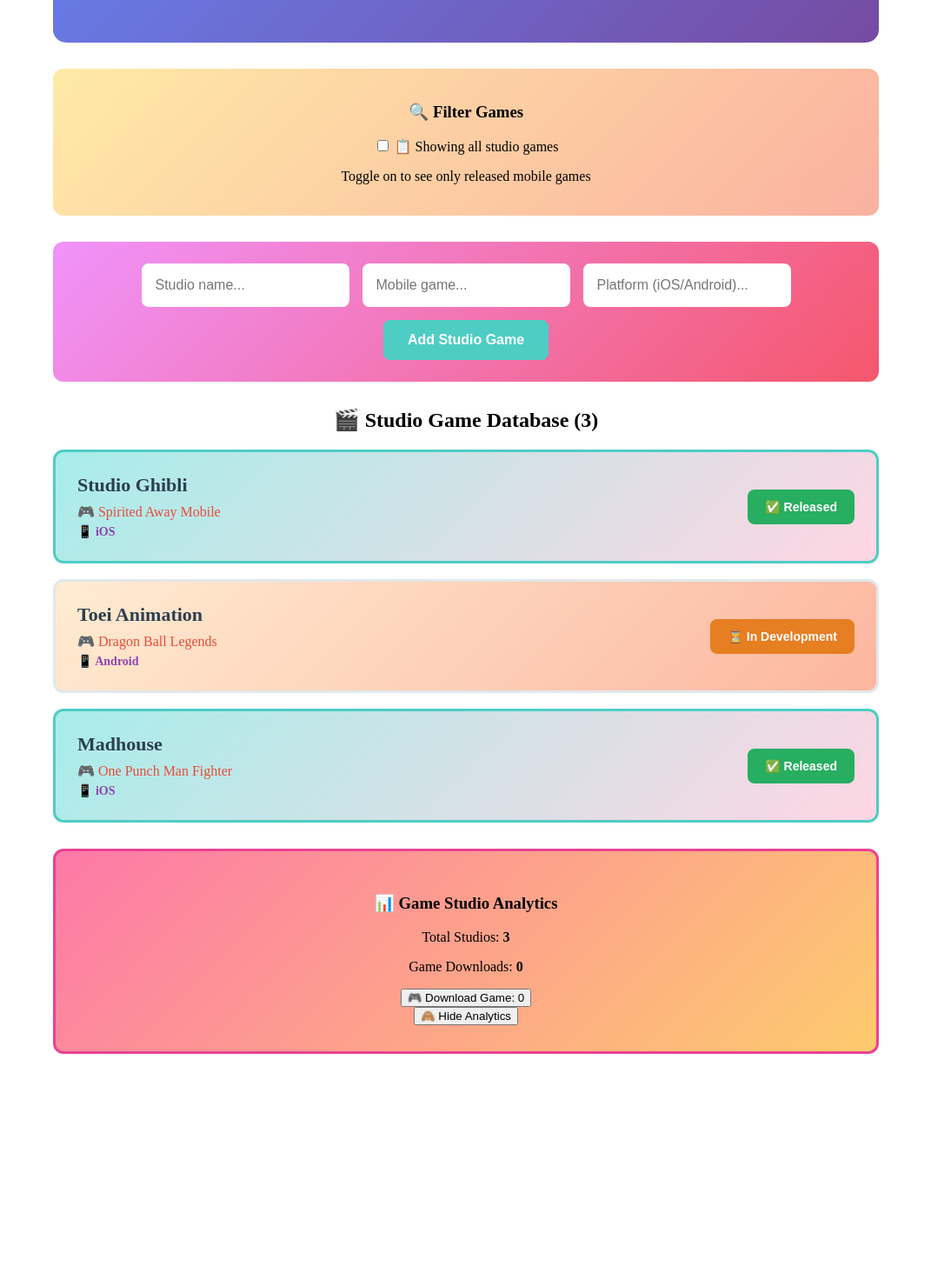
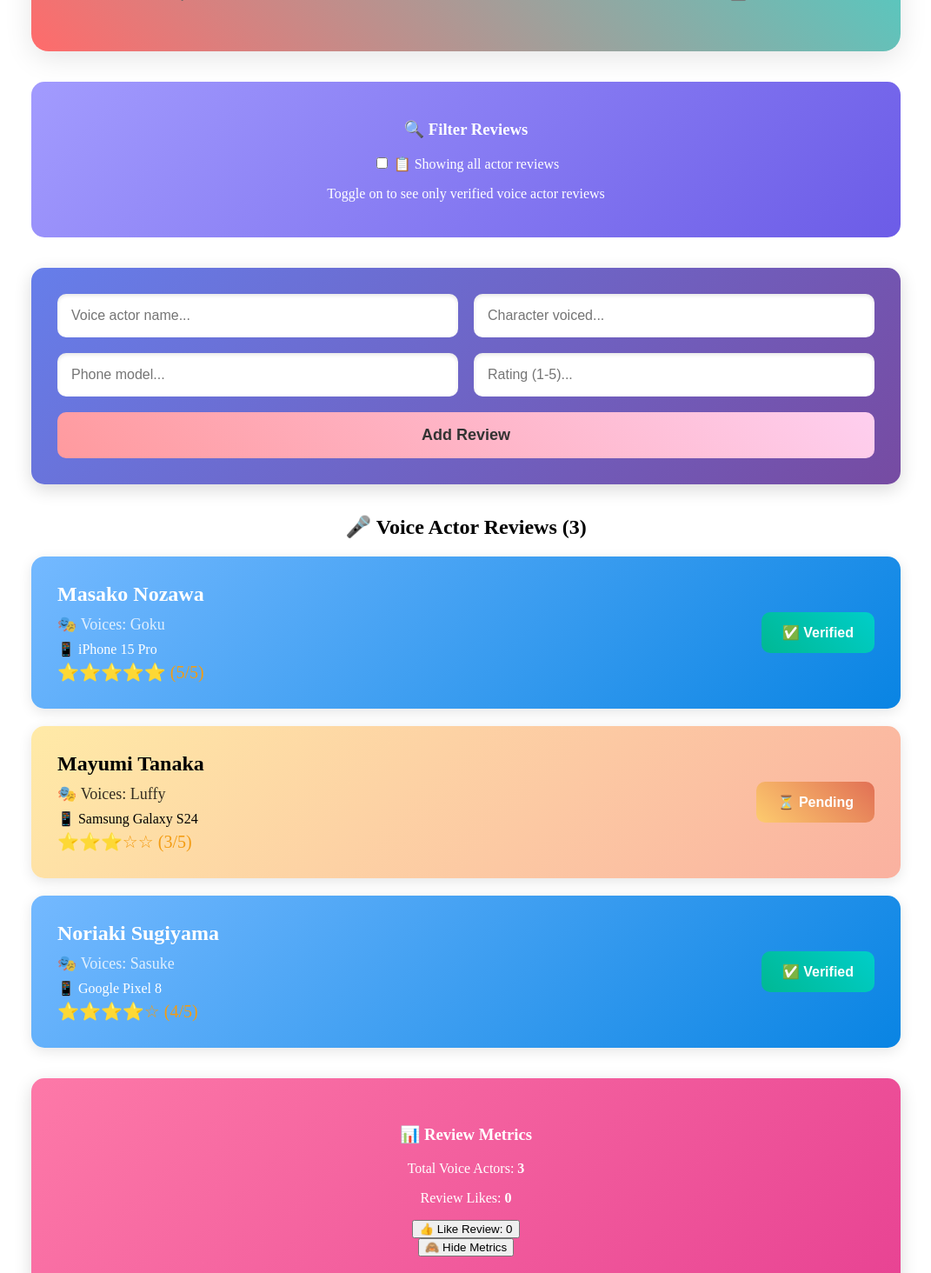
Before and after one commit to Prudhvi-69/workspace, a React (Create React App) app in the folder reactapp/: page / in a window 1280 px wide. Shown: the part 120-1584 px from the top of the page at 87% size, without its empty margins (104-1175 px from the left). Before the commit the page ends 1390 px from the top, so only its background shows below. Built offline with nearby package versions, Linux system fonts and the light colour scheme.

Commit message:
Anime React Project - app-4

```diff
--- a/reactapp/src/App.css
+++ b/reactapp/src/App.css
@@ -1,132 +1,140 @@
 .App {
   text-align: center;
-  max-width: 950px;
+  max-width: 1000px;
   margin: 0 auto;
   padding: 20px;
 }
 
 .App-header {
-  background: linear-gradient(135deg, #667eea 0%, #764ba2 100%);
-  padding: 30px;
+  background: linear-gradient(45deg, #ff6b6b, #4ecdc4);
+  padding: 35px;
   color: white;
-  border-radius: 15px;
-  margin-bottom: 30px;
+  border-radius: 20px;
+  margin-bottom: 35px;
+  box-shadow: 0 8px 32px rgba(0,0,0,0.1);
 }
 
 .add-form {
-  display: flex;
-  gap: 15px;
-  margin: 30px 0;
-  padding: 25px;
-  background: linear-gradient(135deg, #f093fb 0%, #f5576c 100%);
-  border-radius: 12px;
-  flex-wrap: wrap;
-  justify-content: center;
+  display: grid;
+  grid-template-columns: repeat(2, 1fr);
+  gap: 18px;
+  margin: 35px 0;
+  padding: 30px;
+  background: linear-gradient(135deg, #667eea, #764ba2);
+  border-radius: 15px;
+  box-shadow: 0 6px 20px rgba(0,0,0,0.15);
 }
 
 .add-form input {
-  padding: 14px;
-  border: 2px solid #fff;
-  border-radius: 8px;
+  padding: 16px;
+  border: none;
+  border-radius: 10px;
   font-size: 16px;
-  min-width: 180px;
+  box-shadow: inset 0 2px 4px rgba(0,0,0,0.1);
 }
 
 .add-form button {
-  padding: 14px 28px;
-  background-color: #4ecdc4;
+  grid-column: span 2;
+  padding: 16px 32px;
+  background: linear-gradient(45deg, #ff9a9e, #fecfef);
+  color: #333;
+  border: none;
+  border-radius: 10px;
+  cursor: pointer;
+  font-size: 18px;
+  font-weight: bold;
+}
+
+.add-form button:hover {
+  transform: translateY(-2px);
+  box-shadow: 0 4px 12px rgba(0,0,0,0.2);
+}
+
+.actor-list {
+  margin: 35px 0;
+}
+
+.actor-item {
+  display: grid;
+  grid-template-columns: 1fr auto;
+  align-items: center;
+  padding: 30px;
+  margin: 20px 0;
+  border-radius: 15px;
+  background: linear-gradient(135deg, #ffeaa7, #fab1a0);
+  box-shadow: 0 4px 15px rgba(0,0,0,0.1);
+}
+
+.actor-item.verified {
+  background: linear-gradient(135deg, #74b9ff, #0984e3);
   color: white;
+}
+
+.actor-info {
+  text-align: left;
+}
+
+.actor-name {
+  font-weight: bold;
+  font-size: 24px;
+  margin-bottom: 10px;
+}
+
+.character-name {
+  font-size: 18px;
+  margin-bottom: 8px;
+  opacity: 0.8;
+}
+
+.phone-review {
+  font-size: 16px;
+  margin-bottom: 5px;
+}
+
+.rating-stars {
+  font-size: 20px;
+  color: #f39c12;
+}
+
+.verify-button {
+  padding: 14px 24px;
   border: none;
-  border-radius: 8px;
+  border-radius: 10px;
   cursor: pointer;
   font-size: 16px;
   font-weight: bold;
 }
 
-.add-form button:hover {
-  background-color: #26d0ce;
-}
-
-.studio-list {
-  margin: 30px 0;
-}
-
-.studio-item {
-  display: flex;
-  justify-content: space-between;
-  align-items: center;
-  padding: 25px;
-  margin: 18px 0;
-  border: 3px solid #e1e8ed;
-  border-radius: 12px;
-  background: linear-gradient(135deg, #ffecd2 0%, #fcb69f 100%);
-}
-
-.studio-item.released {
-  background: linear-gradient(135deg, #a8edea 0%, #fed6e3 100%);
-  border-color: #4ecdc4;
-}
-
-.studio-info {
-  text-align: left;
-}
-
-.studio-name {
-  font-weight: bold;
-  font-size: 22px;
-  color: #2c3e50;
-  margin-bottom: 8px;
-}
-
-.game-name {
-  color: #e74c3c;
-  font-size: 16px;
-  margin-bottom: 5px;
-}
-
-.platform-info {
-  color: #8e44ad;
-  font-size: 14px;
-  font-weight: bold;
-}
-
-.release-button {
-  padding: 12px 20px;
-  border: none;
-  border-radius: 8px;
-  cursor: pointer;
-  font-size: 14px;
-  font-weight: bold;
-}
-
-.release-button.released {
-  background-color: #27ae60;
+.verify-button.verified {
+  background: linear-gradient(45deg, #00b894, #00cec9);
   color: white;
 }
 
-.release-button.unreleased {
-  background-color: #e67e22;
+.verify-button.unverified {
+  background: linear-gradient(45deg, #fdcb6e, #e17055);
   color: white;
 }
 
 .toggle-section {
-  margin: 30px 0;
-  padding: 20px;
-  background: linear-gradient(135deg, #ffeaa7 0%, #fab1a0 100%);
-  border-radius: 12px;
+  margin: 35px 0;
+  padding: 25px;
+  background: linear-gradient(135deg, #a29bfe, #6c5ce7);
+  border-radius: 15px;
+  color: white;
 }
 
 .counter-section {
-  margin: 30px 0;
-  padding: 30px;
-  background: linear-gradient(135deg, #fd79a8 0%, #fdcb6e 100%);
-  border-radius: 12px;
-  border: 3px solid #e84393;
+  margin: 35px 0;
+  padding: 35px;
+  background: linear-gradient(135deg, #fd79a8, #e84393);
+  border-radius: 15px;
+  color: white;
+  box-shadow: 0 6px 20px rgba(0,0,0,0.15);
 }
 
-.no-studios {
-  padding: 60px;
-  color: #7f8c8d;
+.no-actors {
+  padding: 70px;
+  color: #636e72;
   font-style: italic;
-  font-size: 22px;
+  font-size: 24px;
 }
--- a/reactapp/src/App.js
+++ b/reactapp/src/App.js
@@ -1,88 +1,99 @@
 import React, { useState } from 'react';
-import StudioList from './components/StudioList';
-import GameCounter from './components/GameCounter';
-import PlatformToggle from './components/PlatformToggle';
+import ActorList from './components/ActorList';
+import ReviewCounter from './components/ReviewCounter';
+import RatingToggle from './components/RatingToggle';
 import './App.css';
 
 function App() {
-  const [studios, setStudios] = useState([
-    { id: 1, name: 'Studio Ghibli', game: 'Spirited Away Mobile', platform: 'iOS', released: true },
-    { id: 2, name: 'Toei Animation', game: 'Dragon Ball Legends', platform: 'Android', released: false },
-    { id: 3, name: 'Madhouse', game: 'One Punch Man Fighter', platform: 'iOS', released: true }
+  const [actors, setActors] = useState([
+    { id: 1, name: 'Masako Nozawa', character: 'Goku', phone: 'iPhone 15 Pro', rating: 5, verified: true },
+    { id: 2, name: 'Mayumi Tanaka', character: 'Luffy', phone: 'Samsung Galaxy S24', rating: 3, verified: false },
+    { id: 3, name: 'Noriaki Sugiyama', character: 'Sasuke', phone: 'Google Pixel 8', rating: 4, verified: true }
   ]);
 
-  const [newStudio, setNewStudio] = useState('');
-  const [newGame, setNewGame] = useState('');
-  const [newPlatform, setNewPlatform] = useState('');
-  const [showReleasedOnly, setShowReleasedOnly] = useState(false);
+  const [newActor, setNewActor] = useState('');
+  const [newCharacter, setNewCharacter] = useState('');
+  const [newPhone, setNewPhone] = useState('');
+  const [newRating, setNewRating] = useState('');
+  const [showVerifiedOnly, setShowVerifiedOnly] = useState(false);
 
-  const addStudio = (e) => {
+  const addActor = (e) => {
     e.preventDefault();
-    if (newStudio.trim() && newGame.trim() && newPlatform.trim()) {
-      const studio = {
+    if (newActor.trim() && newCharacter.trim() && newPhone.trim() && newRating.trim()) {
+      const actor = {
         id: Date.now(),
-        name: newStudio.trim(),
-        game: newGame.trim(),
-        platform: newPlatform.trim(),
-        released: false
+        name: newActor.trim(),
+        character: newCharacter.trim(),
+        phone: newPhone.trim(),
+        rating: parseInt(newRating),
+        verified: false
       };
-      setStudios([...studios, studio]);
-      setNewStudio('');
-      setNewGame('');
-      setNewPlatform('');
+      setActors([...actors, actor]);
+      setNewActor('');
+      setNewCharacter('');
+      setNewPhone('');
+      setNewRating('');
     }
   };
 
-  const toggleRelease = (id) => {
-    setStudios(studios.map(studio =>
-      studio.id === id ? { ...studio, released: !studio.released } : studio
+  const toggleVerified = (id) => {
+    setActors(actors.map(actor =>
+      actor.id === id ? { ...actor, verified: !actor.verified } : actor
     ));
   };
 
-  const filteredStudios = showReleasedOnly
-    ? studios.filter(studio => studio.released)
-    : studios;
+  const filteredActors = showVerifiedOnly
+    ? actors.filter(actor => actor.verified)
+    : actors;
 
   return (
     <div className="App">
       <header className="App-header">
-        <h1>🎬 Anime Studio Mobile Game Tracker 🎮</h1>
+        <h1>🎤 Anime Voice Actor Phone Review Tracker 📱</h1>
       </header>
 
       <main>
-        <PlatformToggle
-          showReleasedOnly={showReleasedOnly}
-          onToggle={() => setShowReleasedOnly(!showReleasedOnly)}
+        <RatingToggle
+          showVerifiedOnly={showVerifiedOnly}
+          onToggle={() => setShowVerifiedOnly(!showVerifiedOnly)}
         />
 
-        <form onSubmit={addStudio} className="add-form">
+        <form onSubmit={addActor} className="add-form">
           <input
             type="text"
-            placeholder="Studio name..."
-            value={newStudio}
-            onChange={(e) => setNewStudio(e.target.value)}
+            placeholder="Voice actor name..."
+            value={newActor}
+            onChange={(e) => setNewActor(e.target.value)}
           />
           <input
             type="text"
-            placeholder="Mobile game..."
-            value={newGame}
-            onChange={(e) => setNewGame(e.target.value)}
+            placeholder="Character voiced..."
+            value={newCharacter}
+            onChange={(e) => setNewCharacter(e.target.value)}
           />
           <input
             type="text"
-            placeholder="Platform (iOS/Android)..."
-            value={newPlatform}
-            onChange={(e) => setNewPlatform(e.target.value)}
+            placeholder="Phone model..."
+            value={newPhone}
+            onChange={(e) => setNewPhone(e.target.value)}
           />
-          <button type="submit">Add Studio Game</button>
+          <input
+            type="number"
+            placeholder="Rating (1-5)..."
+            min="1"
+            max="5"
+            value={newRating}
+            onChange={(e) => setNewRating(e.target.value)}
+          />
+          <button type="submit">Add Review</button>
         </form>
 
-        <StudioList
-          studioList={filteredStudios}
-          onToggleRelease={toggleRelease}
+        <ActorList
+          actorList={filteredActors}
+          onToggleVerified={toggleVerified}
         />
 
-        <GameCounter studioCount={studios.length} />
+        <ReviewCounter actorCount={actors.length} />
       </main>
     </div>
   );
--- /dev/null
+++ b/reactapp/src/components/ActorList.js
@@ -0,0 +1,37 @@
+import React from 'react';
+
+const ActorList = ({ actorList, onToggleVerified }) => {
+  const renderStars = (rating) => {
+    return '⭐'.repeat(rating) + '☆'.repeat(5 - rating);
+  };
+
+  return (
+    <div className="actor-list">
+      <h2>🎤 Voice Actor Reviews ({actorList.length})</h2>
+      {actorList.length === 0 ? (
+        <div className="no-actors">No voice actor reviews found 🎭</div>
+      ) : (
+        <ul style={{ listStyle: 'none', padding: 0 }}>
+          {actorList.map(actor => (
+            <li key={actor.id} className={`actor-item ${actor.verified ? 'verified' : ''}`}>
+              <div className="actor-info">
+                <div className="actor-name">{actor.name}</div>
+                <div className="character-name">🎭 Voices: {actor.character}</div>
+                <div className="phone-review">📱 {actor.phone}</div>
+                <div className="rating-stars">{renderStars(actor.rating)} ({actor.rating}/5)</div>
+              </div>
+              <button
+                className={`verify-button ${actor.verified ? 'verified' : 'unverified'}`}
+                onClick={() => onToggleVerified(actor.id)}
+              >
+                {actor.verified ? '✅ Verified' : '⏳ Pending'}
+              </button>
+            </li>
+          ))}
+        </ul>
+      )}
+    </div>
+  );
+};
+
+export default ActorList;
--- /dev/null
+++ b/reactapp/src/components/RatingToggle.js
@@ -0,0 +1,24 @@
+import React from 'react';
+
+const RatingToggle = ({ showVerifiedOnly, onToggle }) => {
+  return (
+    <div className="toggle-section">
+      <h3>🔍 Filter Reviews</h3>
+      <label>
+        <input
+          type="checkbox"
+          checked={showVerifiedOnly}
+          onChange={onToggle}
+        />
+        {showVerifiedOnly ? ' ✅ Showing verified reviews only' : ' 📋 Showing all actor reviews'}
+      </label>
+      <p>
+        {showVerifiedOnly
+          ? 'Toggle off to see complete review database'
+          : 'Toggle on to see only verified voice actor reviews'}
+      </p>
+    </div>
+  );
+};
+
+export default RatingToggle;
--- /dev/null
+++ b/reactapp/src/components/ReviewCounter.js
@@ -0,0 +1,48 @@
+import React, { Component } from 'react';
+
+class ReviewCounter extends Component {
+  constructor(props) {
+    super(props);
+    this.state = {
+      reviewLikes: 0,
+      showMetrics: true
+    };
+  }
+
+  handleLike = () => {
+    this.setState(prevState => ({
+      reviewLikes: prevState.reviewLikes + 1
+    }));
+  };
+
+  toggleMetrics = () => {
+    this.setState(prevState => ({
+      showMetrics: !prevState.showMetrics
+    }));
+  };
+
+  render() {
+    const { actorCount } = this.props;
+    const { reviewLikes, showMetrics } = this.state;
+
+    return (
+      <div className="counter-section">
+        <h3>📊 Review Metrics</h3>
+        {showMetrics && (
+          <div>
+            <p>Total Voice Actors: <strong>{actorCount}</strong></p>
+            <p>Review Likes: <strong>{reviewLikes}</strong></p>
+            <button onClick={this.handleLike}>
+              👍 Like Review: {reviewLikes}
+            </button>
+          </div>
+        )}
+        <button onClick={this.toggleMetrics}>
+          {showMetrics ? '🙈 Hide Metrics' : '👁️ Show Metrics'}
+        </button>
+      </div>
+    );
+  }
+}
+
+export default ReviewCounter;
```
Also changed, not shown: 2 other files (tests, documents, lock files or other folders).
